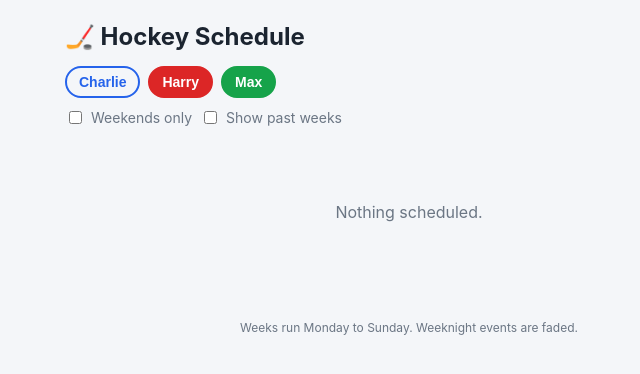
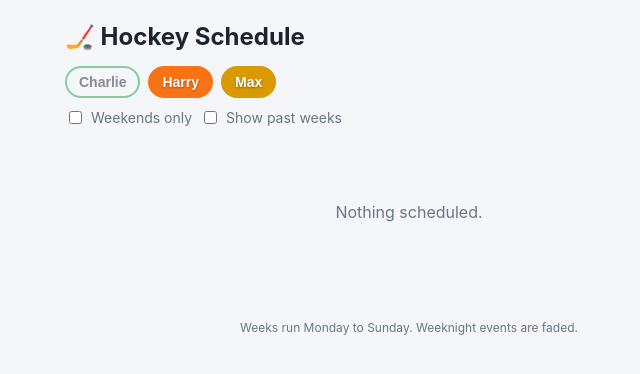
Before and after one commit to robonley/hockey, a plain HTML site: page index.html in a window 1280 px wide. Both pictures are taken after a click on the button "Charlie". Shown: the whole page, without its empty margins (231-871 px from the left). Drawn offline with Linux system fonts and the light colour scheme; no server answers.

Commit message:
New colours: Max yellow, Harry orange, Charlie green (Albert) / red (Rep)
Co-Authored-By: Claude Opus 5.5 <noreply@anthropic.com>
Claude-Session: https://claude.ai/code/session_01EAfNWcsqKCk8XUG3KFyNuE

```diff
--- a/index.html
+++ b/index.html
@@ -16,8 +16,8 @@
   header { padding: 20px 16px 8px; max-width: 720px; margin: 0 auto; }
   h1 { margin: 0 0 12px; font-size: 24px; }
   .chips, .toggles { display: flex; flex-wrap: wrap; gap: 8px; margin-bottom: 10px; }
-  .chip { border: 2px solid var(--c); background: var(--c); color: #fff; border-radius: 999px; padding: 6px 12px; font-weight: 600; font-size: 14px; cursor: pointer; }
-  .chip.off { background: transparent; color: var(--c); }
+  .chip { border: 2px solid var(--c); background: var(--bg, var(--c)); color: #fff; text-shadow: 0 1px 2px rgba(0,0,0,.35); border-radius: 999px; padding: 6px 12px; font-weight: 600; font-size: 14px; cursor: pointer; }
+  .chip.off { background: transparent; color: var(--ink); text-shadow: none; opacity: .5; }
   .toggles label { font-size: 14px; color: var(--muted); display: flex; align-items: center; gap: 6px; }
   main { max-width: 720px; margin: 0 auto; padding: 0 16px 40px; }
   .week { background: var(--card); border: 1px solid var(--line); border-radius: 14px; margin: 14px 0; overflow: hidden; }
@@ -34,7 +34,7 @@
   .what { font-weight: 600; }
   .game .what::before { content: "🏒 "; }
   .isrep .bar { background: repeating-linear-gradient(var(--c) 0 6px, transparent 6px 9px); }
-  .rep { background: var(--c); color: #fff; border-radius: 4px; padding: 1px 5px; font-size: 10px; letter-spacing: .05em; margin-left: 4px; vertical-align: 1px; }
+  .rep { background: var(--c); color: #fff; text-shadow: 0 1px 1px rgba(0,0,0,.3); border-radius: 4px; padding: 1px 5px; font-size: 10px; letter-spacing: .05em; margin-left: 4px; vertical-align: 1px; }
   .res { font-size: 12px; font-weight: 700; color: var(--muted); border: 1px solid var(--line); border-radius: 4px; padding: 0 5px; margin-left: 4px; }
   .meta { font-size: 13px; color: var(--muted); }
   .meta a { color: inherit; }
@@ -57,11 +57,11 @@
 <script>
 // ===== Edit team names / colours here =====
 const TEAMS = [
-  // Same name = same kid (shares a colour and a filter button). rep: true adds a REP badge.
-  { name: "Charlie", team: "U11 Albert", file: "calendars/u11-albert.ics",  color: "#2563eb" },
-  { name: "Charlie", team: "Hawks Rep",  file: "calendars/hawks-rep.ics",   color: "#2563eb", rep: true },
-  { name: "Harry",   team: "U9 Rossland", file: "calendars/u9-rossland.ics", color: "#dc2626" },
-  { name: "Max",     team: "U7 King",     file: "calendars/u7-king.ics",     color: "#16a34a" },
+  // Same name = same kid (one filter button). rep: true adds a REP badge.
+  { name: "Charlie", team: "U11 Albert", file: "calendars/u11-albert.ics",  color: "#16a34a" },
+  { name: "Charlie", team: "Hawks Rep",  file: "calendars/hawks-rep.ics",   color: "#dc2626", rep: true },
+  { name: "Harry",   team: "U9 Rossland", file: "calendars/u9-rossland.ics", color: "#f97316" },
+  { name: "Max",     team: "U7 King",     file: "calendars/u7-king.ics",     color: "#d99a00" },
 ];
 // ==========================================
 
@@ -191,9 +191,13 @@ function render() {
   }).join("");
 }
 
-const kids = [...new Map(TEAMS.map(t => [t.name, t])).values()];
+const kids = [...new Set(TEAMS.map(t => t.name))].map(name => {
+  const cols = TEAMS.filter(t => t.name === name).map(t => t.color);
+  const bg = cols.length > 1 ? `linear-gradient(90deg, ${cols.map((c, i) => `${c} ${i / cols.length * 100}% ${(i + 1) / cols.length * 100}%`).join(", ")})` : cols[0];
+  return { name, color: cols[0], bg };
+});
 document.getElementById("chips").innerHTML = kids.map(t =>
-  `<button class="chip" style="--c:${t.color}" data-team="${esc(t.name)}">${esc(t.name)}</button>`).join("");
+  `<button class="chip" style="--c:${t.color};--bg:${t.bg}" data-team="${esc(t.name)}">${esc(t.name)}</button>`).join("");
 document.getElementById("chips").addEventListener("click", e => {
   const b = e.target.closest(".chip"); if (!b) return;
   const n = b.dataset.team; hidden.has(n) ? hidden.delete(n) : hidden.add(n);
```
